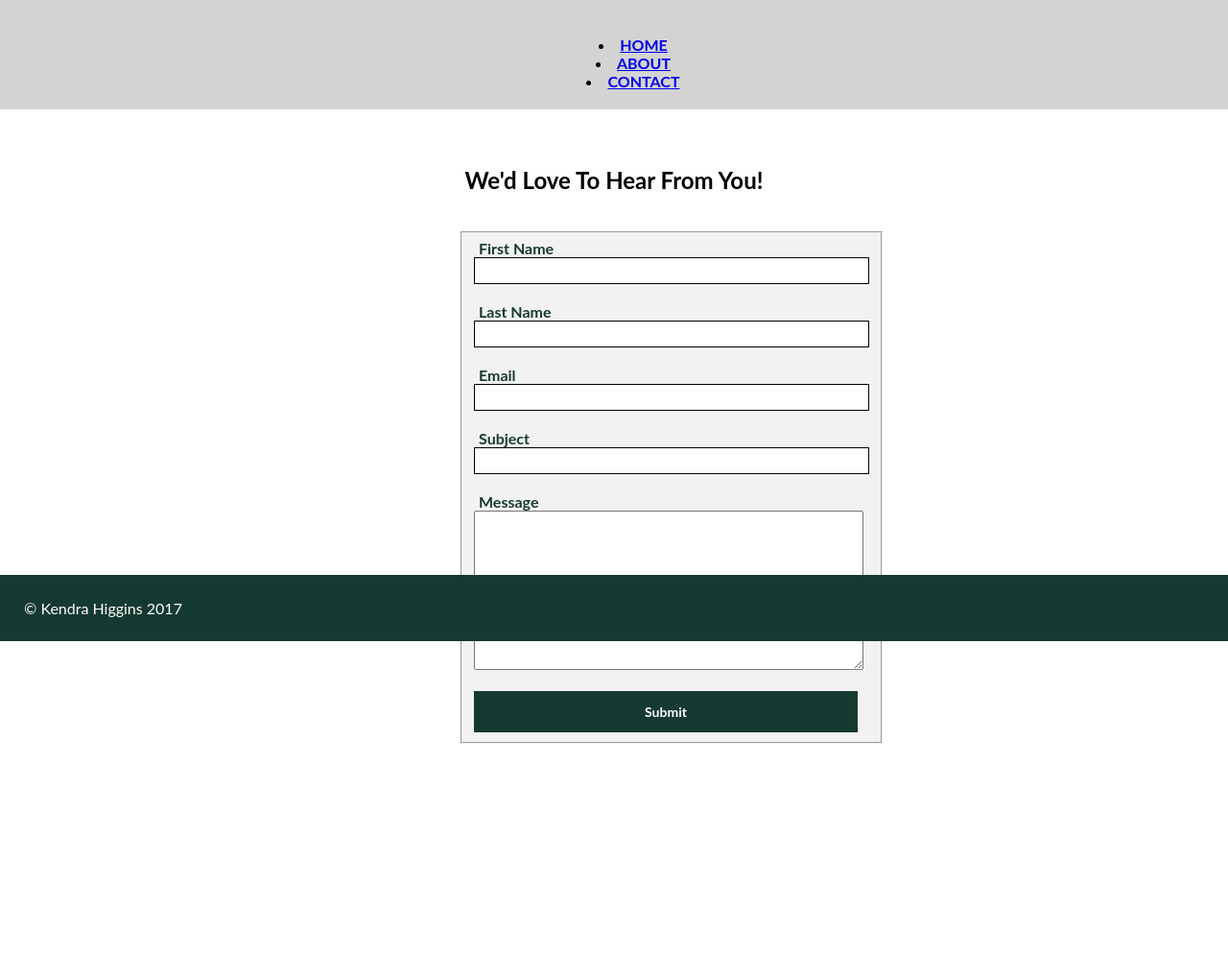
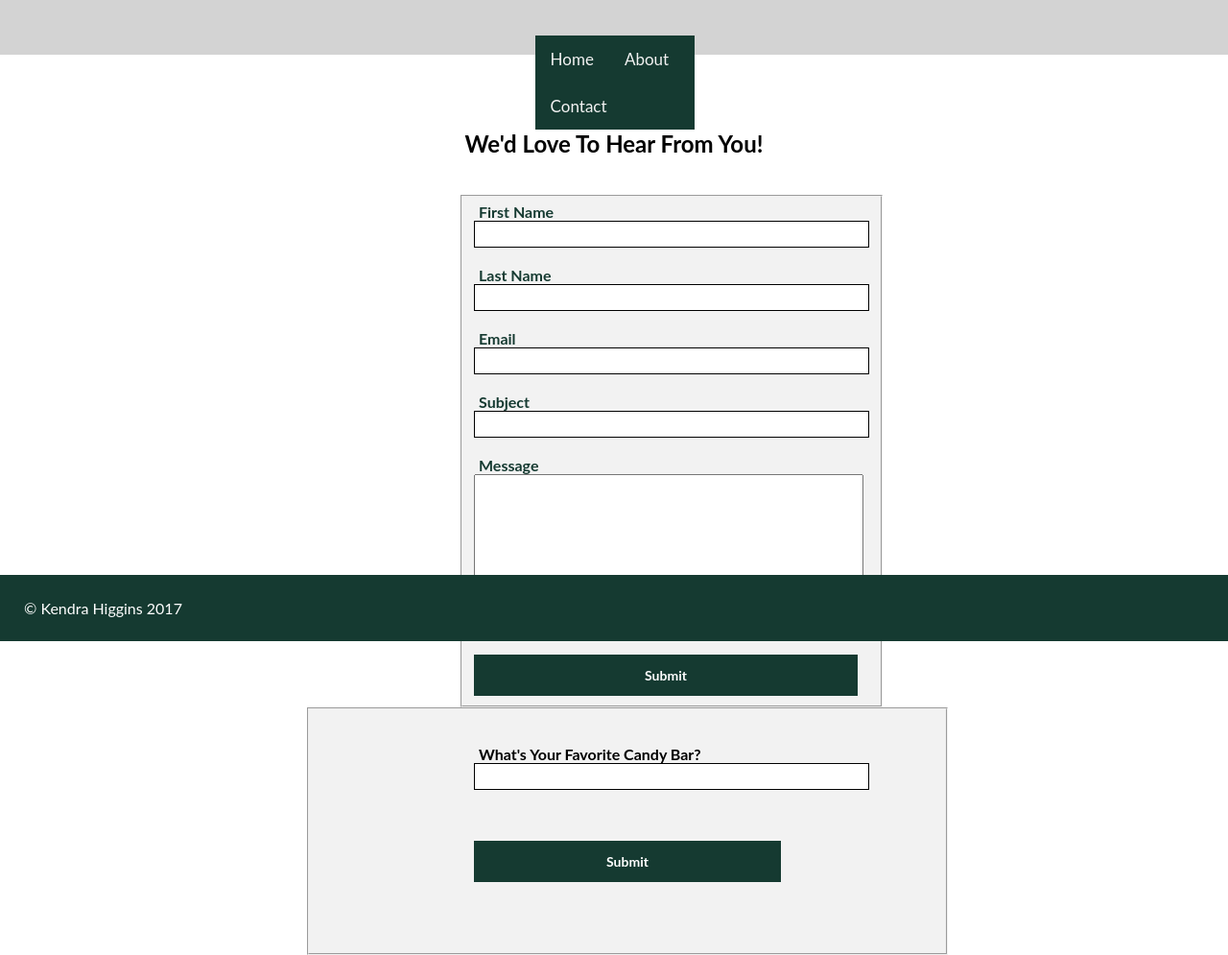
Before and after one commit to kendrahiggins/HigginsPortfolio, a plain HTML site: page contact.html in a window 1280 px wide. Shown: the part 132-1127 px from the top of the page at 96% size. Before the commit the page ends 907 px from the top, so only its background shows below. Drawn offline with Linux system fonts and the light colour scheme; a web font is replaced by a local one.

Commit message:
Java Update

```diff
--- a/contact.html
+++ b/contact.html
@@ -7,12 +7,11 @@
 <body>
   <header>
   <h1>KENDRA HIGGINS</h1>
-
-  <nav>
-  <strong> <li><a href="index.html">HOME</a></li>
-  <li><a href="about.html">ABOUT</a></li>
-    <li><a href="contact.html">CONTACT</a></li>
-  </strong></nav>
+<div class="topnav" id="myTopnav">
+<a href="index.html">Home</a>
+<a href="about.html">About</a>
+<a href="contact.html">Contact</a>
+</div>
 
   </header>
 
@@ -50,6 +49,25 @@
 </fieldset>
  </form>
 
+<div>
+<fieldset>
+  <form id='bonus'>
+
+    <label><b>What's Your Favorite Candy Bar?</b></label>
+    <input type="text" name="message" id="user_input">
+  </form>
+
+  <label></label> <strong><span id='display'></strong></span>
+  <input type="submit" id="bonussubmit" onclick="showInput();"><br/>
+</fieldset>
+
+</br>
+
+</div>
+
+
+<script src="scripts/main.js"></script>
+
 </body>
 
 <footer>
```
